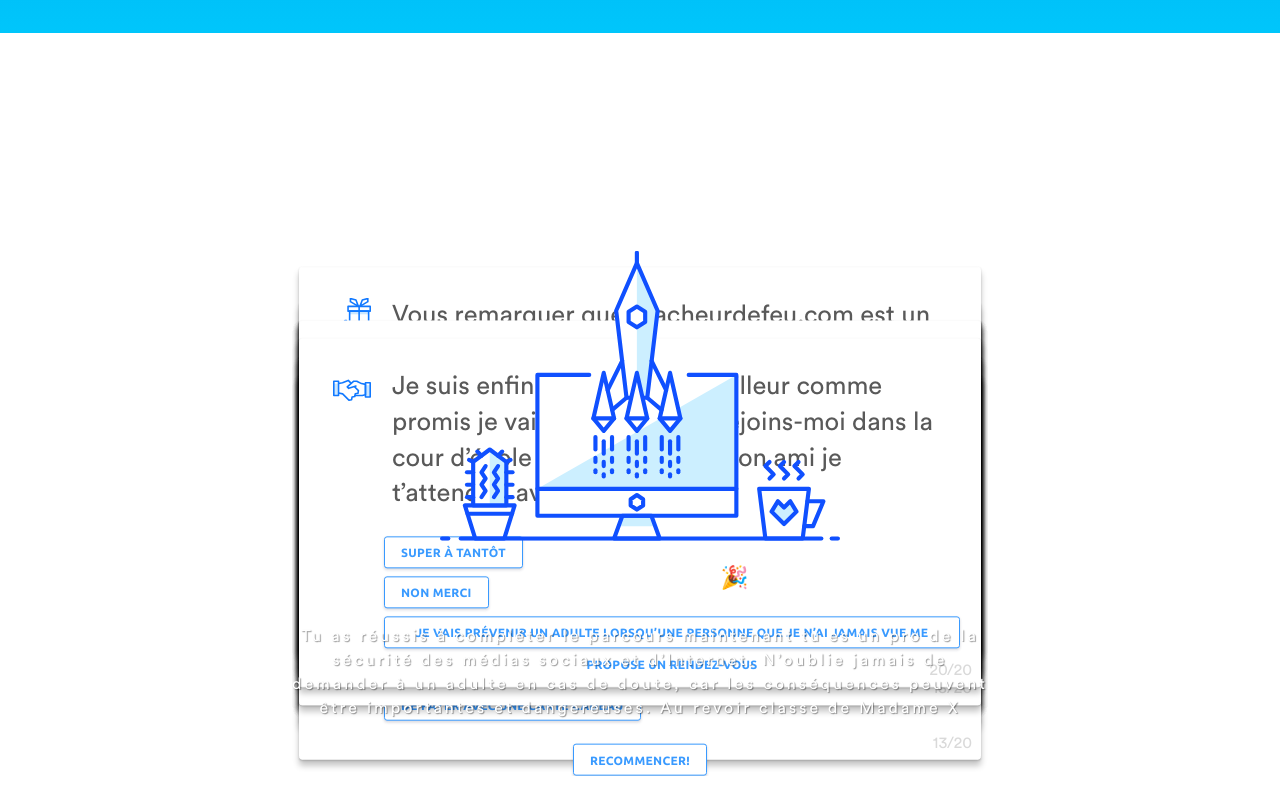
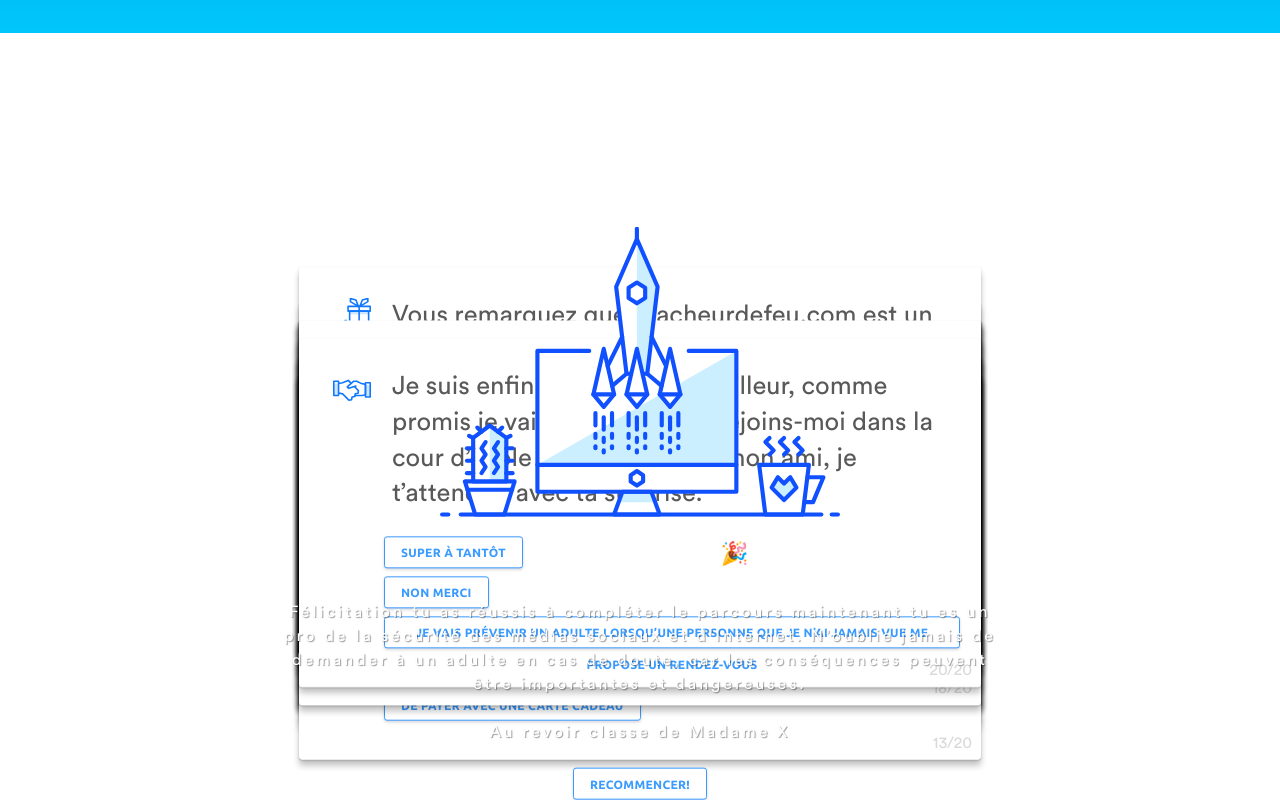
Before and after one commit to lerer00/dumbo-banana, a React (Create React App) app: page / in a window 1280 px wide. Shown: the part 767-1567 px from the top of the page. Before the commit the page ends 1543 px from the top, so only its background shows below. Built offline with nearby package versions, Linux system fonts and the light colour scheme.

Commit message:
Fixing error in text.

```diff
--- a/src/App.tsx
+++ b/src/App.tsx
@@ -125,7 +125,7 @@ class App extends React.Component<App.Props, App.State> {
     },
     {
       id: '3',
-      text: 'La dernière fois que la boîte courriel de Balthazar a été ouverte, ces messages ont été ouverts. Selon toi lequel de ses messages est en partie responsable des malheurs qui lui arrive?',
+      text: 'La dernière fois que la boîte courriel de Balthazar a été ouverte, ces messages ont été ouverts. Selon toi lequel de ces messages est en partie responsable des malheurs qui lui arrivent?',
       visible: false,
       answered: false,
       icon: q3,
@@ -144,7 +144,7 @@ class App extends React.Component<App.Props, App.State> {
         },
         {
           id: '3',
-          text: 'Obtenez 2 jeux gratuits en cliquant ici ',
+          text: 'Obtenez 2 jeux gratuits en cliquant ici',
           action: () => { this.gotoNextQuestion(3); },
           result: QuestionResult.GOOD
         }
@@ -171,7 +171,7 @@ class App extends React.Component<App.Props, App.State> {
         },
         {
           id: '3',
-          text: 'Mémoriser automatiquement sont mot de passe pour ne pas devoir l’inscrire à nouveau',
+          text: 'Mémoriser automatiquement son mot de passe pour ne pas devoir l’inscrire à nouveau',
           action: () => { this.setState({}); },
           result: QuestionResult.BAD
         }
@@ -179,7 +179,7 @@ class App extends React.Component<App.Props, App.State> {
     },
     {
       id: '5',
-      text: 'Plusieurs applications semblent avoir été télécharger récréments laquelle peut avoir causée des ennuis à notre compagnon?',
+      text: 'Plusieurs applications semblent avoir été téléchargées récemment, laquelle peut avoir causé des ennuis à notre compagnon?',
       visible: false,
       answered: false,
       icon: q5,
@@ -206,7 +206,7 @@ class App extends React.Component<App.Props, App.State> {
     },
     {
       id: '6',
-      text: 'Une transaction bancaire a été effectuée récemment qu’elle indice dans l’adresse de l’institution bancaire peut t’informé qu’il s’agit d’un site sécuritaire?',
+      text: 'Une transaction bancaire a été effectuée récemment, quel indice dans l’adresse de l’institution bancaire peut t’informer qu’il s’agit d’un site sécuritaire?',
       visible: false,
       answered: false,
       icon: q6,
@@ -233,7 +233,7 @@ class App extends React.Component<App.Props, App.State> {
     },
     {
       id: '7',
-      text: 'Balthazar avait de la difficulté à ce connecté sur un site Internet de l’école. Il a donc appelé Jean un de ses amis pour lui demander de l’aide. Jean lui explique que sans son mot de passe il ne peut rien faire pour l’aider. Quel est ta solution? ',
+      text: 'Balthazar avait de la difficulté à se connecter sur un site Internet de l’école. Il a donc appelé Jean un de ses amis pour lui demander de l’aide. Jean lui explique que sans son mot de passe il ne peut rien faire pour l’aider. Quelle est ta solution?',
       visible: false,
       answered: false,
       icon: q7,
@@ -246,7 +246,7 @@ class App extends React.Component<App.Props, App.State> {
         },
         {
           id: '2',
-          text: 'Lui demander son mot de passe en échange du tiens',
+          text: 'Lui demander son mot de passe en échange du tien',
           action: () => { this.setState({}); },
           result: QuestionResult.BAD
         },
@@ -287,7 +287,7 @@ class App extends React.Component<App.Props, App.State> {
     },
     {
       id: '9',
-      text: 'Plusieurs publicités apparaissent sur l’ordinateur de même que des messages d’erreur mentionnant que l’ordinateur est lent et qu’il faut le réparer. Qu’est ce que cela peut vouloir dire? ',
+      text: 'Plusieurs publicités apparaissent sur l’ordinateur de même que des messages d’erreur mentionnant que l’ordinateur est lent et qu’il faut le réparer. Qu’est-ce que cela peut vouloir dire?',
       visible: false,
       answered: false,
       icon: q9,
@@ -300,7 +300,7 @@ class App extends React.Component<App.Props, App.State> {
         },
         {
           id: '2',
-          text: 'Que tu as peut-être été pirater ou que tu pourrais l’être',
+          text: 'Que tu as peut-être été piraté ou que tu pourrais l’être',
           action: () => { this.gotoNextQuestion(9); },
           result: QuestionResult.GOOD
         },
@@ -314,7 +314,7 @@ class App extends React.Component<App.Props, App.State> {
     },
     {
       id: '10',
-      text: 'Balthazar adore que tout le monde suivre ce qu’il fait sur Facebook selon toi est-ce sécuritaire?',
+      text: 'Balthazar adore que tout le monde suive ce qu’il fait sur Facebook. Selon toi est-ce sécuritaire?',
       visible: false,
       answered: false,
       icon: q10,
@@ -341,14 +341,14 @@ class App extends React.Component<App.Props, App.State> {
     },
     {
       id: '11',
-      text: 'Balthazar a reçu un message de sa banque l’informant qu’un retrait a été effectué par erreur et qu’il peut récupérer son argent avec une compensation immédiatement. Qu’est ce qu’il aurait dû faire ?',
+      text: 'Balthazar a reçu un message de sa banque l’informant qu’un retrait a été effectué par erreur et qu’il peut récupérer son argent avec une compensation immédiatement. Qu’est-ce qu’il aurait dû faire?',
       visible: false,
       answered: false,
       icon: q11,
       answers: [
         {
           id: '1',
-          text: 'Appeler Jean et lui dire qu’il allait acheter le nouveau jeux vidéo du mois',
+          text: 'Appeler Jean et lui dire qu’il allait acheter le nouveau jeu vidéo du mois',
           action: () => { this.setState({}); },
           result: QuestionResult.BAD
         },
@@ -360,7 +360,7 @@ class App extends React.Component<App.Props, App.State> {
         },
         {
           id: '3',
-          text: 'Se dépêcher de remplir les informations afin de profiter de l’erreur de la banque',
+          text: 'Se dépêcher à remplir les informations afin de profiter de l’erreur de la banque',
           action: () => { this.setState({}); },
           result: QuestionResult.BAD
         }
@@ -395,7 +395,7 @@ class App extends React.Component<App.Props, App.State> {
     },
     {
       id: '13',
-      text: 'Vous remarquer que cracheurdefeu.com est un site de jeu fréquemment consulté par Balthazar. 5$ par mois sont nécessaire pour jouer au jeu. Vous voyez que le paiement est fait automatiquement à chaque mois dans le compte des parents de Balthazar. Que pourriez-vous lui suggérer pour éviter les problèmes?',
+      text: 'Vous remarquez que cracheurdefeu.com est un site de jeu fréquemment consulté par Balthazar. 5$ par mois sont nécessaires pour jouer au jeu. Vous voyez que le paiement est fait automatiquement à chaque mois dans le compte des parents de Balthazar. Que pourriez-vous lui suggérer pour éviter les problèmes?',
       visible: false,
       answered: false,
       icon: q13,
@@ -435,7 +435,7 @@ class App extends React.Component<App.Props, App.State> {
         },
         {
           id: '2',
-          text: 'Une clé USB crypter',
+          text: 'Une clé USB cryptée',
           action: () => { this.setState({}); },
           result: QuestionResult.BAD
         },
@@ -476,7 +476,7 @@ class App extends React.Component<App.Props, App.State> {
     },
     {
       id: '16',
-      text: 'Pour éviter que les transactions en ligne effectuées par Balthazar ne soient retracer que peux-tu faire?',
+      text: 'Pour éviter que les transactions en ligne effectuées par Balthazar ne soient retracées que peux-tu faire?',
       visible: false,
       answered: false,
       icon: q16,
@@ -503,7 +503,7 @@ class App extends React.Component<App.Props, App.State> {
     },
     {
       id: '17',
-      text: 'Vous venez de trouver une chaîne de message à laquelle notre ami a participer. Que faire?',
+      text: 'Vous venez de trouver une chaîne de message à laquelle notre ami a participé. Que faire?',
       visible: false,
       answered: false,
       icon: q17,
@@ -530,14 +530,14 @@ class App extends React.Component<App.Props, App.State> {
     },
     {
       id: '18',
-      text: 'Un message de YouTube vient d’apparaitre : Souhaitez vous poursuivre le téléchargement de votre vidéo sur votre page? Vos 10 000 abonnées vous attendre! Ne vous souvenant plus ce qu’il y a sur la vidéo que faites-vous?',
+      text: 'Un message de YouTube vient d’apparaitre : Souhaitez vous poursuivre le téléchargement de votre vidéo sur votre page? Vos 10 000 abonnées vous attendent! Ne vous souvenant plus de ce qu’il y a sur la vidéo que faites-vous?',
       visible: false,
       answered: false,
       icon: q18,
       answers: [
         {
           id: '1',
-          text: 'Vite on publie 10 000 abonnés je vais être célèbre',
+          text: 'Vite on publie, 10 000 abonnés je vais être célèbre',
           action: () => { this.setState({}); },
           result: QuestionResult.BAD
         },
@@ -564,7 +564,7 @@ class App extends React.Component<App.Props, App.State> {
       answers: [
         {
           id: '1',
-          text: 'Je fais comme si de rien étais cela ne me regarde pas',
+          text: 'Je fais comme si rien n’était, cela ne me regarde pas',
           action: () => { this.setState({}); },
           result: QuestionResult.BAD
         },
@@ -584,7 +584,7 @@ class App extends React.Component<App.Props, App.State> {
     },
     {
       id: '20',
-      text: 'Je suis enfin libre. Tu es le meilleur comme promis je vais te remercier! Rejoins-moi dans la cour d’école après les cours mon ami je t’attendrai avec ta surprise.',
+      text: 'Je suis enfin libre. Tu es le meilleur, comme promis je vais te remercier! Rejoins-moi dans la cour d’école après les cours, mon ami, je t’attendrai avec ta surprise.',
       visible: false,
       answered: false,
       icon: q20,
@@ -775,7 +775,7 @@ class App extends React.Component<App.Props, App.State> {
                 <img className='logo' src={duoLaunch} />
               </h2>
               <h3 className='welcome-subtitle'>Félicitation 🎉</h3>
-              <h4 className='welcome-text'>Tu as réussis à compléter le parcours maintenant tu es un pro de la sécurité des médias sociaux et d’Internet. N’oublie jamais de demander à un adulte en cas de doute, car les conséquences peuvent être importantes et dangereuses. Au revoir classe de Madame X</h4>
+              <h4 className='welcome-text'>Félicitation tu as réussis à compléter le parcours maintenant tu es un pro de la sécurité des médias sociaux et d’Internet. N’oublie jamais de demander à un adulte en cas de doute, car les conséquences peuvent être importantes et dangereuses.<br /><br />Au revoir classe de Madame X</h4>
               <Button
                 text={this.state.done.text}
                 state={this.state.done.status}
```
